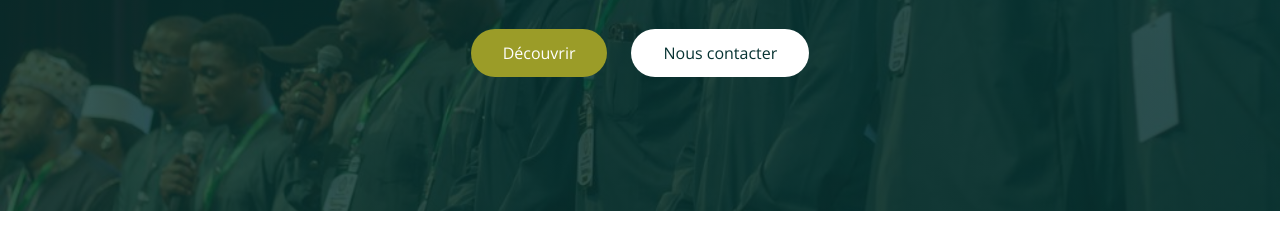
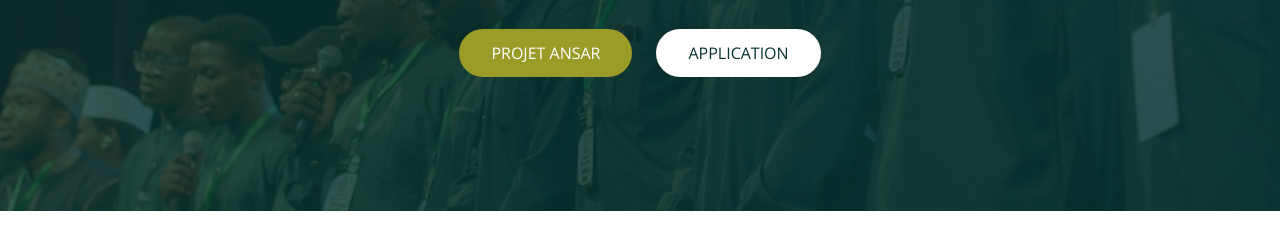
Before and after one commit to ansaralmouyassar/ansar, a plain HTML site: page index.html in a window 1280 px wide. Shown: the part 421-669 px from the top of the page. Drawn offline with nearby package versions, Linux system fonts and the light colour scheme.

Commit message:
Update index.html

```diff
--- a/index.html
+++ b/index.html
@@ -193,9 +193,9 @@
             <h2 class="text-3xl md:text-5xl font-bold mb-6">ANSAR </h2>
             <p class="text-xl md:text-2xl mb-8 max-w-3xl mx-auto">Al Mouyassar : Notre fierté passée, notre engagement présent, notre lumière pour demain.</p>
             <div class="flex flex-col md:flex-row justify-center space-y-4 md:space-y-0 md:space-x-6">
-                <a href="#a-propos" class="bg-accent hover:bg-green-600 text-dark-text px-8 py-3 rounded-full font-medium transition-all">Découvrir</a>
-                <a href="#contact" class="bg-white hover:bg-gray-100 text-primary px-8 py-3 rounded-full font-medium transition-all">Nous contacter</a>
-            </div>
+    <a href="https://ansaralmouyassar.github.io/projet/" target="_blank" class="bg-accent hover:bg-green-600 text-dark-text px-8 py-3 rounded-full font-medium transition-all">PROJET ANSAR</a>
+    <a href="https://ansaralmouyassar.github.io/pr-visualisez-l-application-beta/" target="_blank" class="bg-white hover:bg-gray-100 text-primary px-8 py-3 rounded-full font-medium transition-all">APPLICATION</a>
+</div>
         </div>
     </section>
 
```
